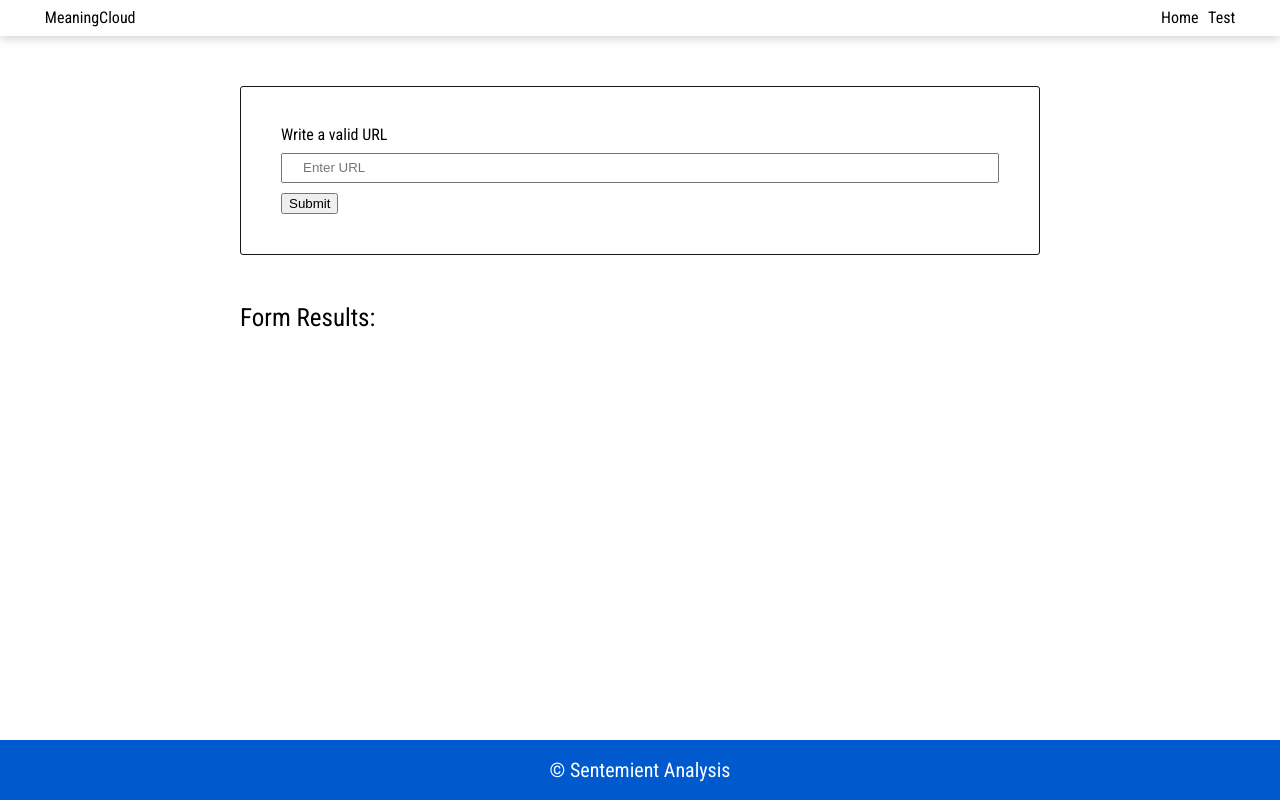
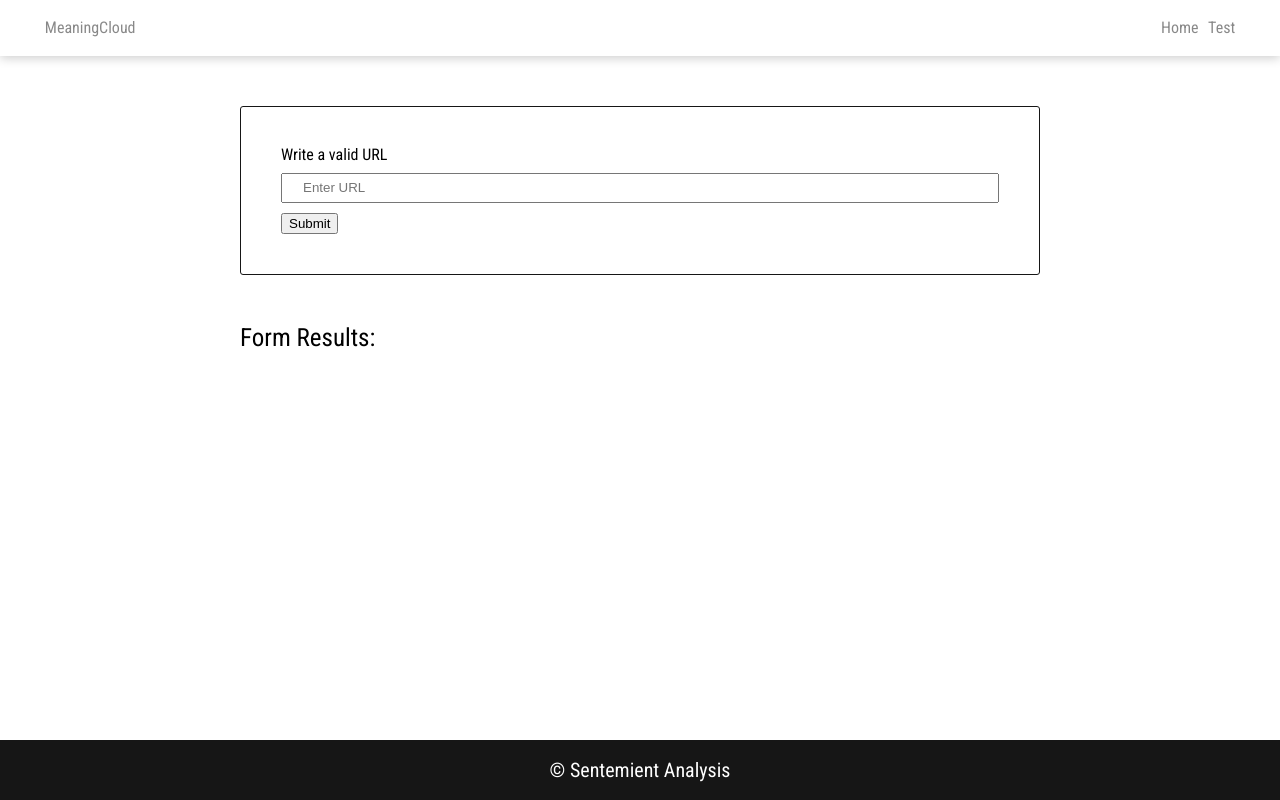
Before and after one commit to mohamedkbx/News-Articles-with-NLP-processing, a website built with webpack: page src/client/views/index.html in a window 1280 px wide. Built offline with nearby package versions, Linux system fonts and the light colour scheme.

Commit message:
style :fix style

```diff
--- a/src/client/styles/footer.scss
+++ b/src/client/styles/footer.scss
@@ -2,7 +2,7 @@ footer {
   display: flex;
   justify-content: space-between;
   padding: 20px 40px;
-  background-color: rgb(0, 89, 205);
+  background-color: #161616;
   font-size: 20px;
   color: white;
 
--- a/src/client/styles/header.scss
+++ b/src/client/styles/header.scss
@@ -1,13 +1,13 @@
 header {
   display: flex;
   justify-content: space-between;
-  padding: 10px 40px;
+  padding: 20px 40px;
   box-shadow: 0 2px 10px 0 rgba(0, 0, 0, 0.2);
 }
 .nav__link {
   text-decoration: none;
   padding: 0.3rem;
-  color: black;
+  color: rgba(0, 0, 0, 0.466);
 }
 .nav {
   display: flex;
```
